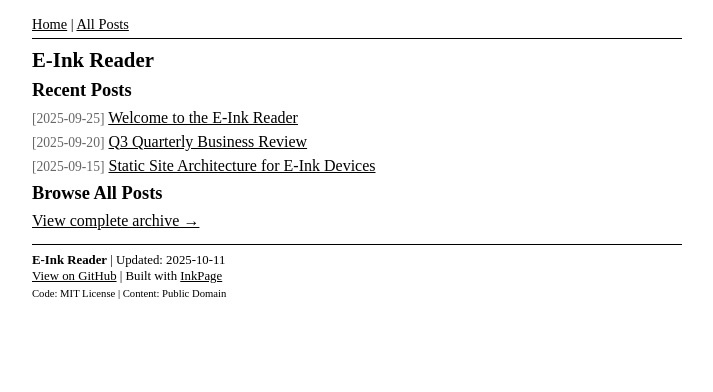
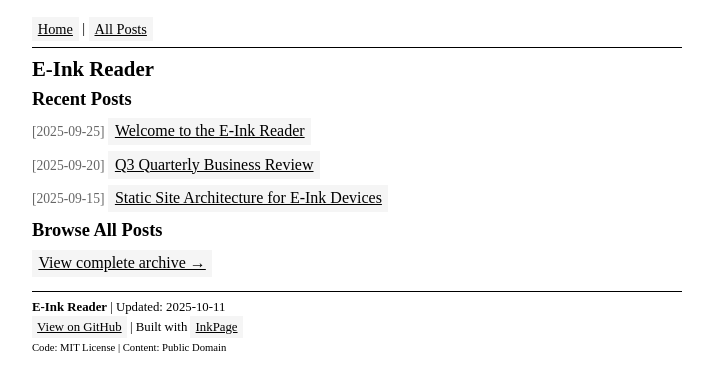
Before and after one commit to brennanbrown/eink.site, a Jekyll site: the page built from index.html, in a window 1280 px wide. Shown: the top 392 px of the page, without its empty margins (283-996 px from the left). Built offline with Jekyll 4.4.1, drawn with Linux system fonts in a browser that asks for light colours.

Commit message:
Add larger touch targets for links with visible grey background for better e-ink navigation

```diff
--- a/_layouts/default.html
+++ b/_layouts/default.html
@@ -83,9 +83,16 @@
         a {
             color: #000;
             text-decoration: underline;
+            background: #f5f5f5;
+            padding: 0.2em 0.4em;
+            display: inline-block;
+            margin: 0.1em 0;
         }
         a:visited {
             color: #333;
+        }
+        a:hover, a:active {
+            background: #e0e0e0;
         }
         .container {
             max-width: 650px;
```
